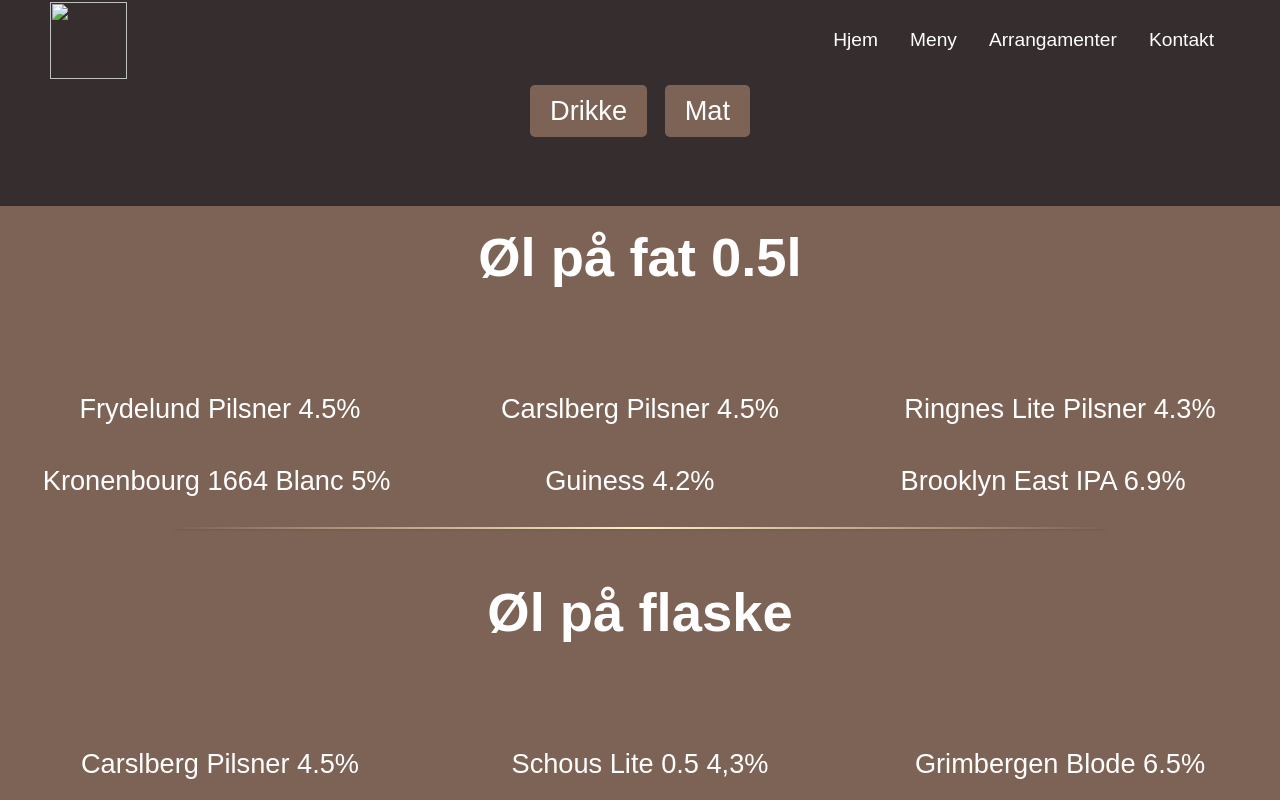
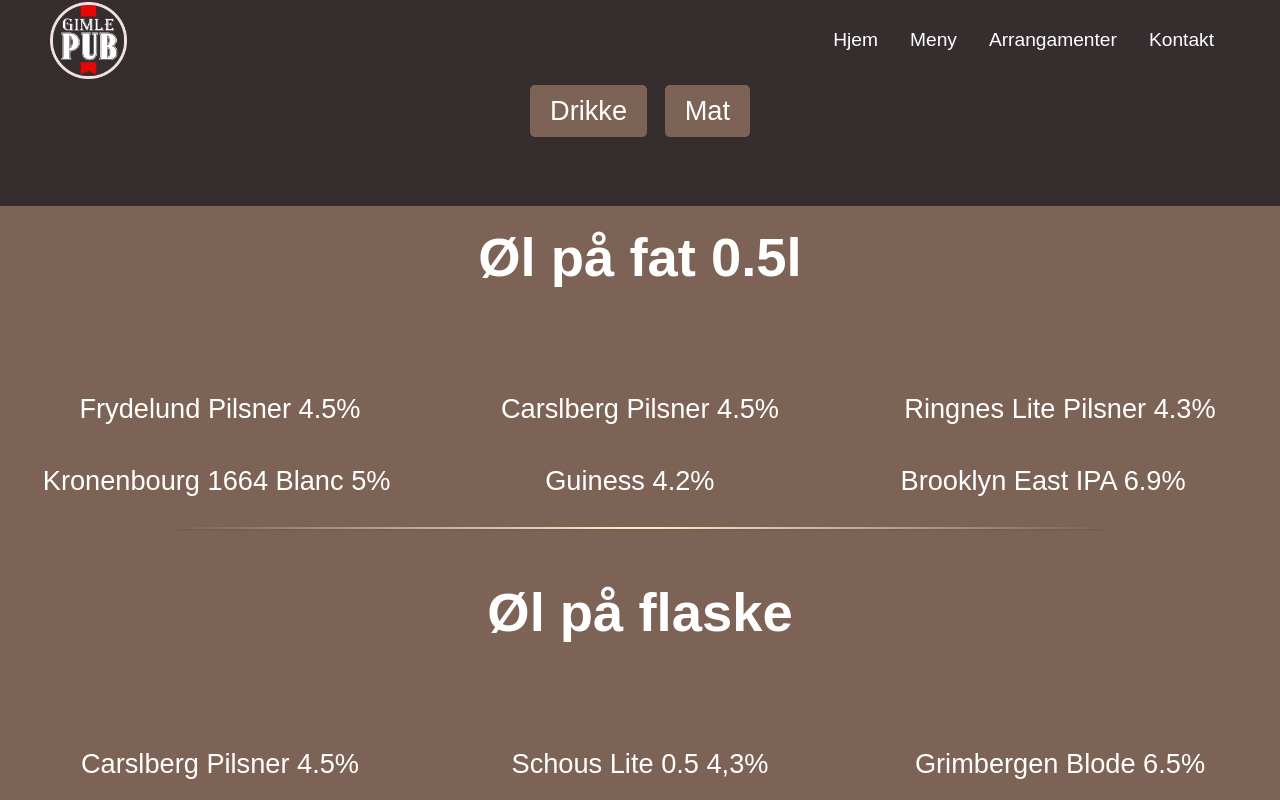
Before and after one commit to Thomklakk/gimle, a plain HTML site: page meny.html in a window 1280 px wide. Shown: the top 800 px of the page. Drawn offline with Linux system fonts and the light colour scheme; the site is published under a folder, as on GitHub Pages, so addresses that start at the root find nothing; a web font is replaced by a local one.

Commit message:
Update meny.html

```diff
--- a/meny.html
+++ b/meny.html
@@ -10,7 +10,7 @@
 <body class="meny">
     <nav class="navbar">
         <div class="navbar_container">
-            <a href="https://thomklakk.github.io/gimle" id="navbar_logo"><img src="/images/logo.png" width="77" height="77"></img></a>
+            <a href="https://thomklakk.github.io/gimle" id="navbar_logo"><img src="images/logo.png" width="77" height="77"></img></a>
             <div class="navbar_toggle" id="mobile-menu">
                 <span class="bar"></span>
                 <span class="bar"></span>
```
